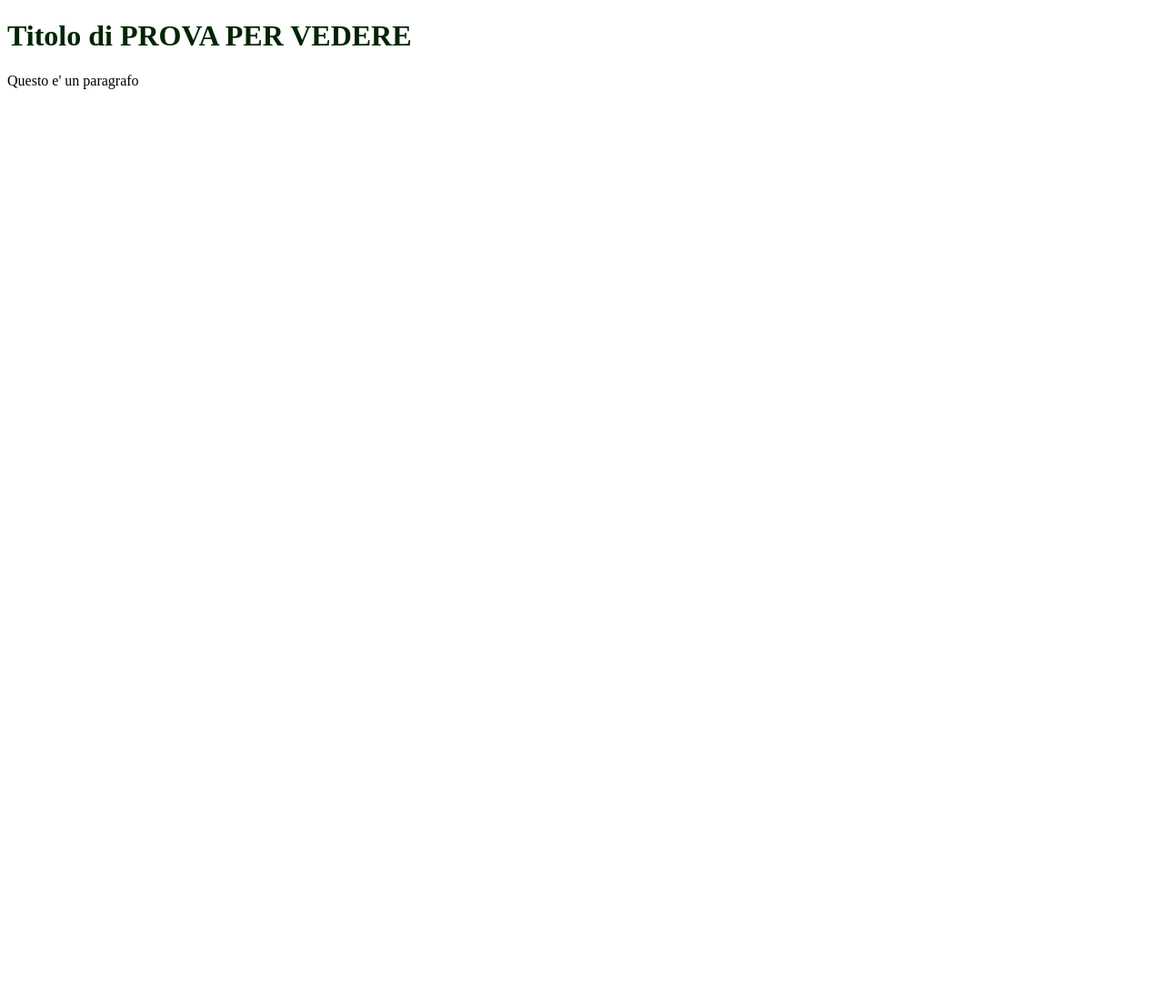
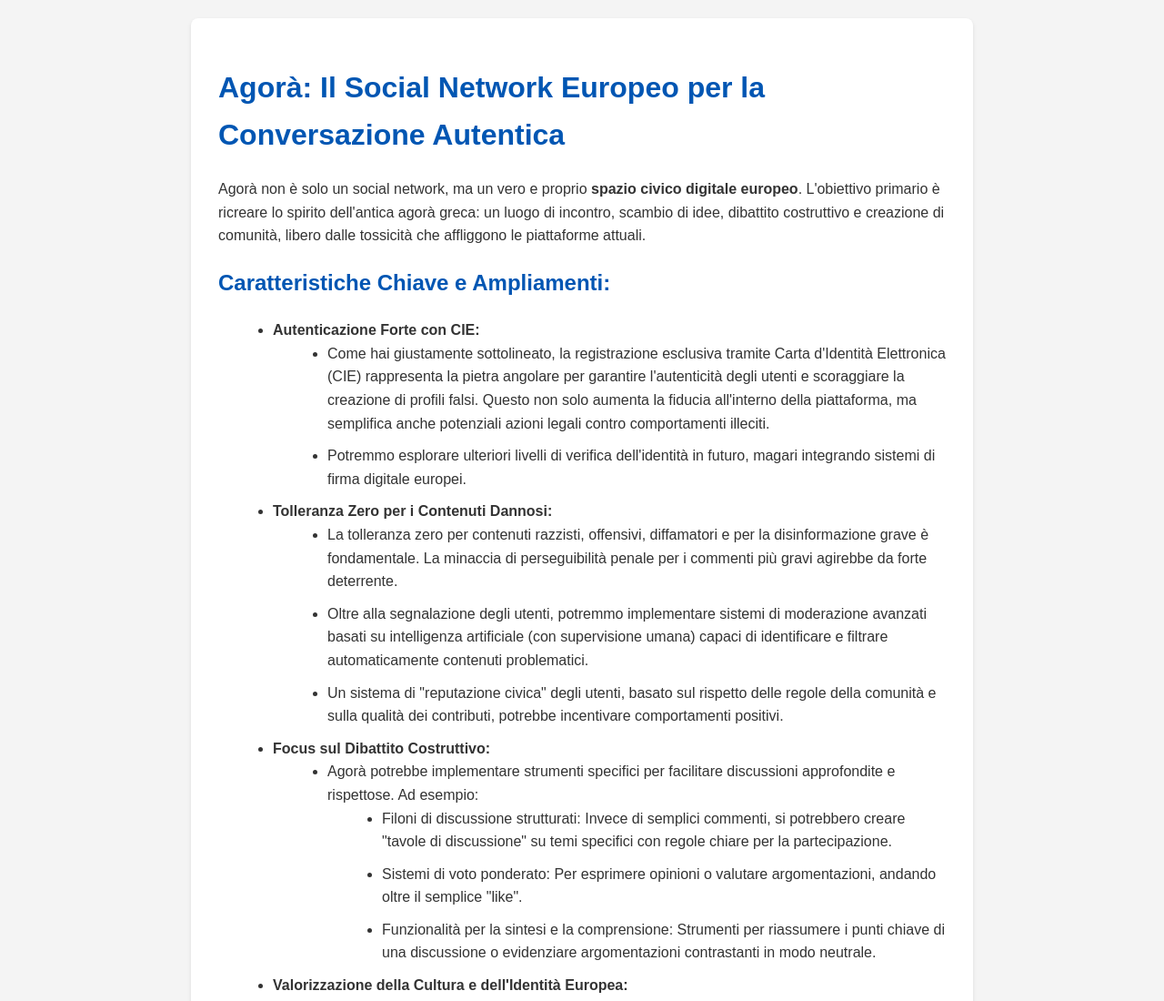
Before and after one commit to Alessandro-DiGiusto/AGORA-civic-network, a plain HTML site: page index.html in a window 1280 px wide. Shown: the top 1100 px of the page at 91% size. Before the commit the page ends 800 px from the top, so only its background shows below. Drawn offline with Linux system fonts and the light colour scheme.

Commit message:
Update index.html

```diff
--- a/index.html
+++ b/index.html
@@ -2,14 +2,98 @@
 <html lang="it">
 <head>
     <meta charset="UTF-8">
-    <meta http-equiv="X-UA-Compatible" content="IE=edge">
     <meta name="viewport" content="width=device-width, initial-scale=1.0">
-    <title>titolo</title>
+    <title>Agorà: Il Social Network Europeo</title>
+    <style>
+        body {
+            font-family: sans-serif;
+            line-height: 1.6;
+            margin: 20px;
+            background-color: #f4f4f4;
+            color: #333;
+        }
+        h1, h2 {
+            color: #0056b3;
+        }
+        .container {
+            max-width: 800px;
+            margin: 0 auto;
+            background-color: #fff;
+            padding: 30px;
+            border-radius: 8px;
+            box-shadow: 0 2px 4px rgba(0, 0, 0, 0.1);
+        }
+        ul {
+            list-style-type: disc;
+            margin-left: 20px;
+        }
+        li {
+            margin-bottom: 10px;
+        }
+        strong {
+            font-weight: bold;
+        }
+    </style>
 </head>
 <body>
-    <h1>
-        <font color= rgb(255.0.0)>Titolo di PROVA PER VEDERE</font>
-    </h1>
-    <p>Questo e' un paragrafo</p>
+    <div class="container">
+        <h1>Agorà: Il Social Network Europeo per la Conversazione Autentica</h1>
+        <p>Agorà non è solo un social network, ma un vero e proprio <strong>spazio civico digitale europeo</strong>. L'obiettivo primario è ricreare lo spirito dell'antica agorà greca: un luogo di incontro, scambio di idee, dibattito costruttivo e creazione di comunità, libero dalle tossicità che affliggono le piattaforme attuali.</p>
+
+        <h2>Caratteristiche Chiave e Ampliamenti:</h2>
+        <ul>
+            <li>
+                <strong>Autenticazione Forte con CIE:</strong>
+                <ul>
+                    <li>Come hai giustamente sottolineato, la registrazione esclusiva tramite Carta d'Identità Elettronica (CIE) rappresenta la pietra angolare per garantire l'autenticità degli utenti e scoraggiare la creazione di profili falsi. Questo non solo aumenta la fiducia all'interno della piattaforma, ma semplifica anche potenziali azioni legali contro comportamenti illeciti.</li>
+                    <li>Potremmo esplorare ulteriori livelli di verifica dell'identità in futuro, magari integrando sistemi di firma digitale europei.</li>
+                </ul>
+            </li>
+            <li>
+                <strong>Tolleranza Zero per i Contenuti Dannosi:</strong>
+                <ul>
+                    <li>La tolleranza zero per contenuti razzisti, offensivi, diffamatori e per la disinformazione grave è fondamentale. La minaccia di perseguibilità penale per i commenti più gravi agirebbe da forte deterrente.</li>
+                    <li>Oltre alla segnalazione degli utenti, potremmo implementare sistemi di moderazione avanzati basati su intelligenza artificiale (con supervisione umana) capaci di identificare e filtrare automaticamente contenuti problematici.</li>
+                    <li>Un sistema di "reputazione civica" degli utenti, basato sul rispetto delle regole della comunità e sulla qualità dei contributi, potrebbe incentivare comportamenti positivi.</li>
+                </ul>
+            </li>
+            <li>
+                <strong>Focus sul Dibattito Costruttivo:</strong>
+                <ul>
+                    <li>Agorà potrebbe implementare strumenti specifici per facilitare discussioni approfondite e rispettose. Ad esempio:
+                        <ul>
+                            <li>Filoni di discussione strutturati: Invece di semplici commenti, si potrebbero creare "tavole di discussione" su temi specifici con regole chiare per la partecipazione.</li>
+                            <li>Sistemi di voto ponderato: Per esprimere opinioni o valutare argomentazioni, andando oltre il semplice "like".</li>
+                            <li>Funzionalità per la sintesi e la comprensione: Strumenti per riassumere i punti chiave di una discussione o evidenziare argomentazioni contrastanti in modo neutrale.</li>
+                        </ul>
+                    </li>
+                </ul>
+            </li>
+            <li>
+                <strong>Valorizzazione della Cultura e dell'Identità Europea:</strong>
+                <ul>
+                    <li>Agorà potrebbe promuovere la diversità culturale e linguistica europea.</li>
+                    <li>Potrebbero esserci sezioni dedicate alla storia, all'arte, alle tradizioni e agli eventi culturali europei.</li>
+                    <li>Supporto multilingue avanzato per facilitare l'interazione tra persone di diverse nazionalità.</li>
+                </ul>
+            </li>
+            <li>
+                <strong>Privacy e Protezione dei Dati:</strong>
+                <ul>
+                    <li>Essendo un social network europeo, Agorà dovrebbe porre la massima attenzione alla privacy e alla protezione dei dati degli utenti, in linea con il GDPR e potenzialmente andando oltre con standard ancora più elevati.</li>
+                    <li>Trasparenza completa sull'utilizzo dei dati e controllo granulare da parte degli utenti sulle proprie informazioni.</li>
+                </ul>
+            </li>
+            <li>
+                <strong>Integrazione con Servizi Pubblici Europei (Futuro):</strong>
+                <ul>
+                    <li>In una visione a lungo termine, si potrebbe immaginare una potenziale integrazione (opzionale e con consenso dell'utente) con alcuni servizi pubblici digitali europei, semplificando ulteriormente l'identificazione e l'accesso a informazioni verificate.</li>
+                </ul>
+            </li>
+        </ul>
+
+        <h2>In Sintesi:</h2>
+        <p>Agorà si posiziona come un <strong>social network europeo di nuova generazione</strong>, che mette al centro l'<strong>autenticità</strong>, la <strong>civiltà del confronto</strong> e la <strong>valorizzazione dell'identità europea</strong>. La registrazione con CIE è il primo passo fondamentale per creare un ambiente più sicuro e responsabile.</p>
+    </div>
 </body>
 </html>
```
